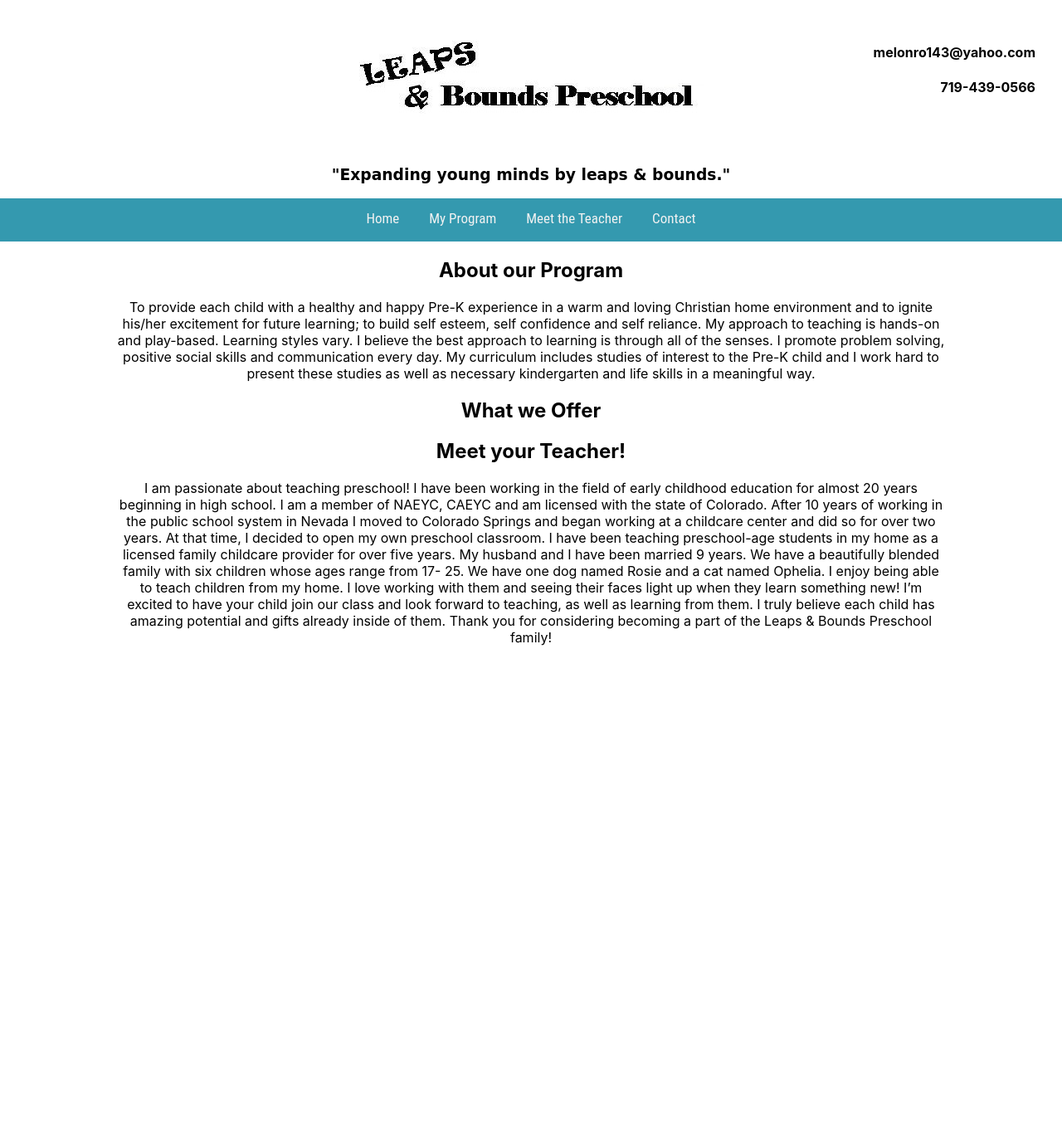
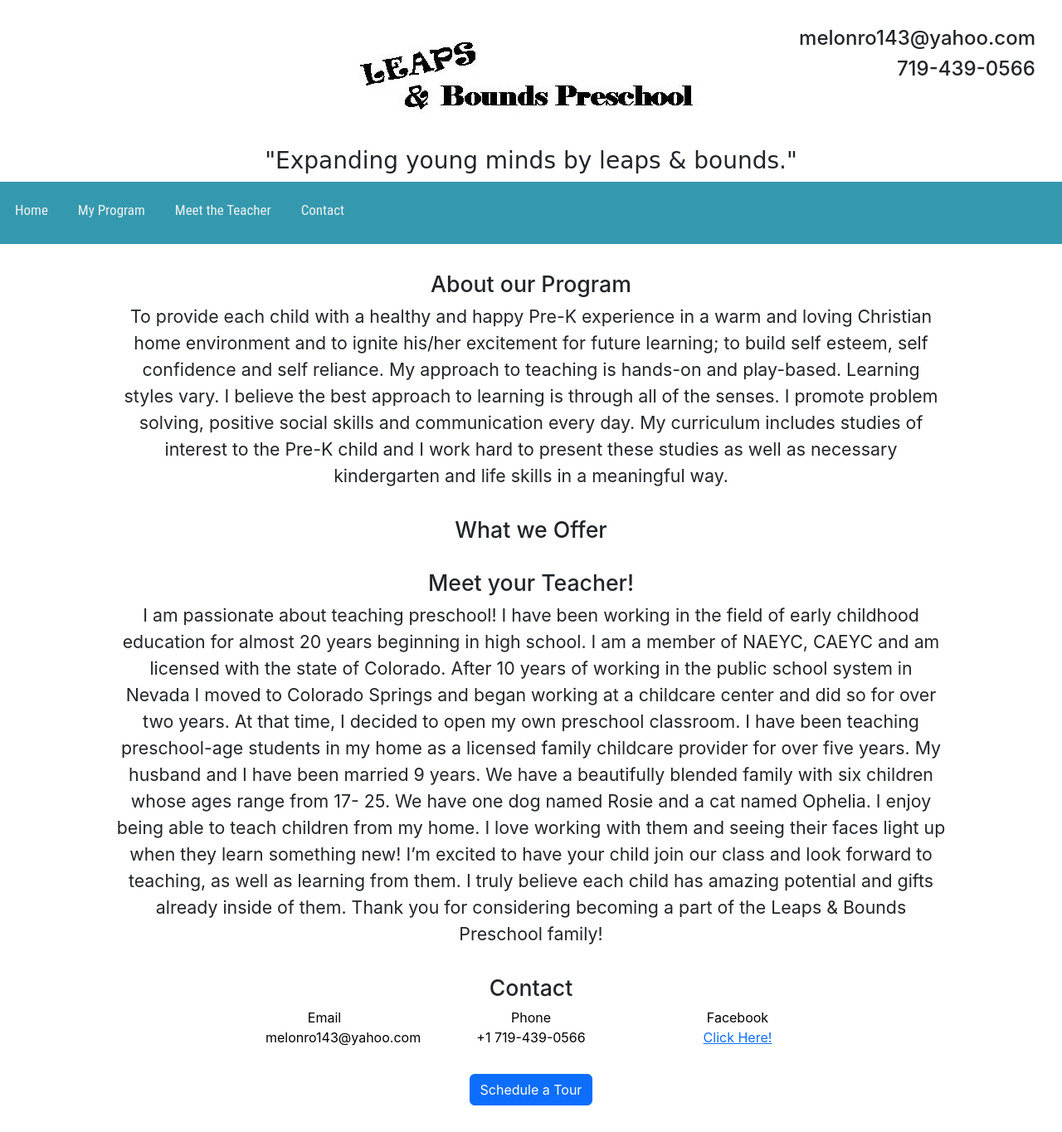
Before and after one commit to hewitson-j/leaps-and-bounds, a React (Create React App) app: page / in a window 1280 px wide. Shown: the whole page at 83% size. Before the commit the page ends 800 px from the top, so only its background shows below. Built offline with nearby package versions, Linux system fonts and the light colour scheme.

Commit message:
Added bootstrap, created contact card.

```diff
--- a/public/index.html
+++ b/public/index.html
@@ -25,6 +25,7 @@
     <meta name="author" content="Jacob Hewitson">
     <meta name="keywords" content="Colorado, Colorado Springs, Preschool, Leaps and Bounds, Leaps and Bounds Preschool Colorado Springs">
     <meta name="viewport" content="width=device-width, initial-scale=1.0">
+    <link href="https://cdn.jsdelivr.net/npm/bootstrap@5.3.0-alpha1/dist/css/bootstrap.min.css" rel="stylesheet" integrity="sha384-GLhlTQ8iRABdZLl6O3oVMWSktQOp6b7In1Zl3/Jr59b6EGGoI1aFkw7cmDA6j6gD" crossorigin="anonymous">
   </head>
   <body>
     <noscript>You need to enable JavaScript to run this app.</noscript>
--- a/src/App.js
+++ b/src/App.js
@@ -4,6 +4,7 @@
 import ContactInfo from "./components/ContactInfo";
 import Paragraphs from "./components/Paragraphs";
 import Headings from "./components/Headings";
+import ContactCard from "./components/ContactCard";
 
 function App() {
   return (
@@ -24,6 +25,8 @@
           "I am passionate about teaching preschool! I have been working in the field of early childhood education for almost 20 years beginning in high school. I am a member of NAEYC, CAEYC and am licensed with the state of Colorado. After 10 years of working in the public school system in Nevada I moved to Colorado Springs and began working at a childcare center and did so for over two years. At that time, I decided to open my own preschool classroom. I have been teaching preschool-age students in my home as a licensed family childcare provider for over five years. My husband and I have been married 9 years. We have a beautifully blended family with six children whose ages range from 17- 25. We have one dog named Rosie and a cat named Ophelia. I enjoy being able to teach children from my home. I love working with them and seeing their faces light up when they learn something new! I’m excited to have your child join our class and look forward to teaching, as well as learning from them. I truly believe each child has amazing potential and gifts already inside of them. Thank you for considering becoming a part of the Leaps & Bounds Preschool family!"
         }
       />
+      <Headings text="Contact" id="contact" />
+      <ContactCard />
     </div>
   );
 }
--- /dev/null
+++ b/src/components/ContactCard.css
@@ -0,0 +1,12 @@
+#contact-card-ul{
+    list-style-type: none;
+    margin: 0;
+    margin-left: 25%;
+    margin-right: 25%;
+    padding: 0;
+    color: black;
+}
+
+#schedule-appointment {
+    margin: 2rem;
+}
--- /dev/null
+++ b/src/components/ContactCard.js
@@ -0,0 +1,36 @@
+import React from "react";
+import "./ContactCard.css";
+
+function ContactCard() {
+  return (
+    <>
+      <ul id="contact-card-ul">
+        <div className="row">
+          <li className="col-sm-3">
+            Email
+            <br></br>
+            melonro143@yahoo.com
+          </li>
+          <li className="col-sm">
+            Phone
+            <br></br>
+            +1 719-439-0566
+          </li>
+          <li className="col-sm-3">
+            Facebook
+            <br></br>
+            <a href="https://www.facebook.com/MsMelanieTrujillo">Click Here!</a>
+          </li>
+        </div>
+      </ul>
+      <input
+        type={"button"}
+        value="Schedule a Tour"
+        className="btn btn-primary"
+        id="schedule-appointment"
+      ></input>
+    </>
+  );
+}
+
+export default ContactCard;
--- a/src/components/ContactInfo.css
+++ b/src/components/ContactInfo.css
@@ -4,4 +4,5 @@
     top: 0;
     margin: 2rem;
     text-align: right;
+    font-size: 10pt;
 }
--- a/src/components/Headings.css
+++ b/src/components/Headings.css
@@ -0,0 +1,4 @@
+h2 {
+    font-size: 20pt;
+    margin-top: 2rem;
+}
--- a/src/components/Navbar.css
+++ b/src/components/Navbar.css
@@ -1,6 +1,7 @@
 .navbar {
     background-color: #3499af;
     overflow: hidden;
+    margin: none;
 }
 
 .navbar a {
@@ -14,7 +15,7 @@
     font-family: 'Roboto Condensed', sans-serif;
 }
 
-ul {
+#navbar-ul {
     list-style-type: none;
     margin: 0;
     padding: 0;
@@ -31,7 +32,7 @@
     transition: 0.4s;
 }
 
-li {
+.navbar-li {
     align-items: center;
     display: inline-block;
 }
--- a/src/components/Navbar.js
+++ b/src/components/Navbar.js
@@ -4,17 +4,17 @@
 function Navbar() {
   return (
     <div className="navbar">
-      <ul>
-        <li>
+      <ul id="navbar-ul">
+        <li className="navbar-li">
           <a href={"#home"}>Home</a>
         </li>
-        <li>
+        <li className="navbar-li">
           <a href={"#my-program"}>My Program</a>
         </li>
-        <li>
+        <li className="navbar-li">
           <a href={"#meet-me"}>Meet the Teacher</a>
         </li>
-        <li>
+        <li className="navbar-li">
           <a href={"#contact"}>Contact</a>
         </li>
       </ul>
--- a/src/components/Paragraphs.css
+++ b/src/components/Paragraphs.css
@@ -3,4 +3,6 @@
     text-align: center;
     align-items: center;
     margin: auto;
+    font-size: 16pt;
+    margin-bottom: 2rem;
 }
```
